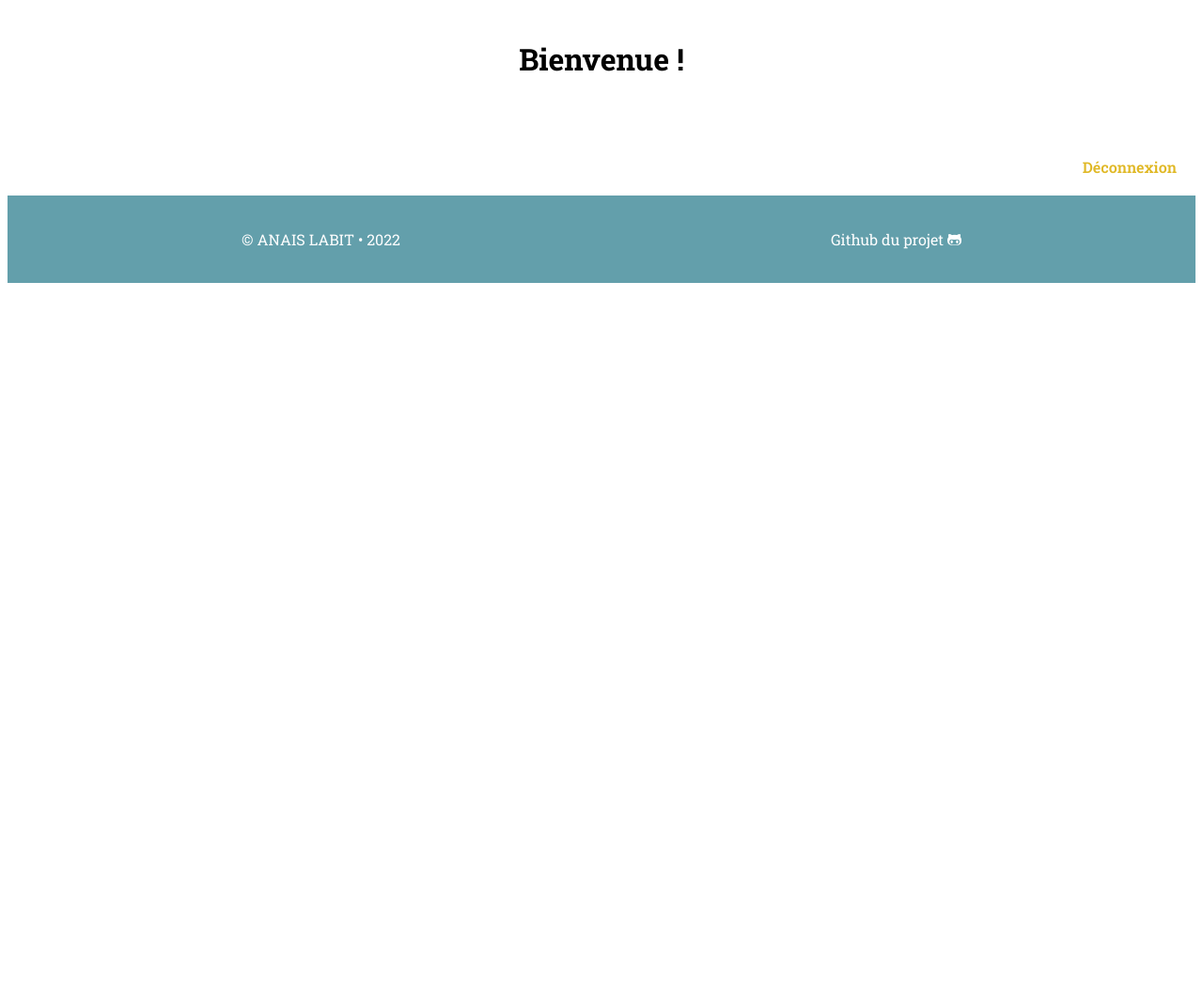
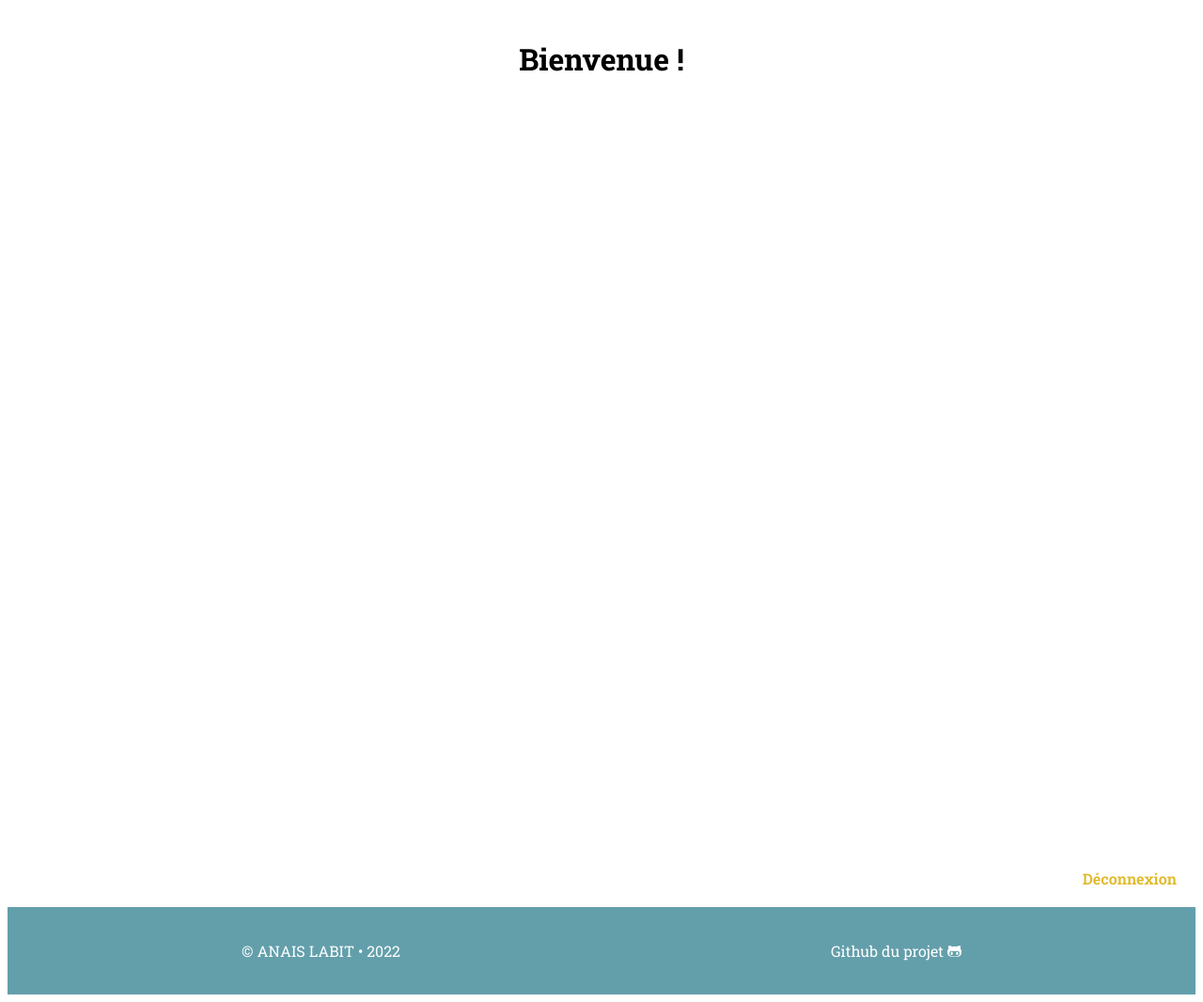
Before and after one commit to anais-labit/module-connexion, a PHP site: page / in a window 1280 px wide. Shown: the part 121-1187 px from the top of the page at 94% size. Before the commit the page ends 422 px from the top, so only its background shows below. Run offline with PHP 8.4, Linux system fonts and the light colour scheme; data comes from the database, SQL or seed files in the repository.

Commit message:
fix footer sur index.php

```diff
--- a/styles.css
+++ b/styles.css
@@ -57,6 +57,12 @@ footer a {
 footer a:hover {
   color: #e0b825;
 }
+
+/* PAGE ACCUEIL */
+.accueil h1 {
+	height: 100vh;
+}
+
 
 /* PAGE INSCRIPTION, CONNEXION, PROFIL */
 
```
